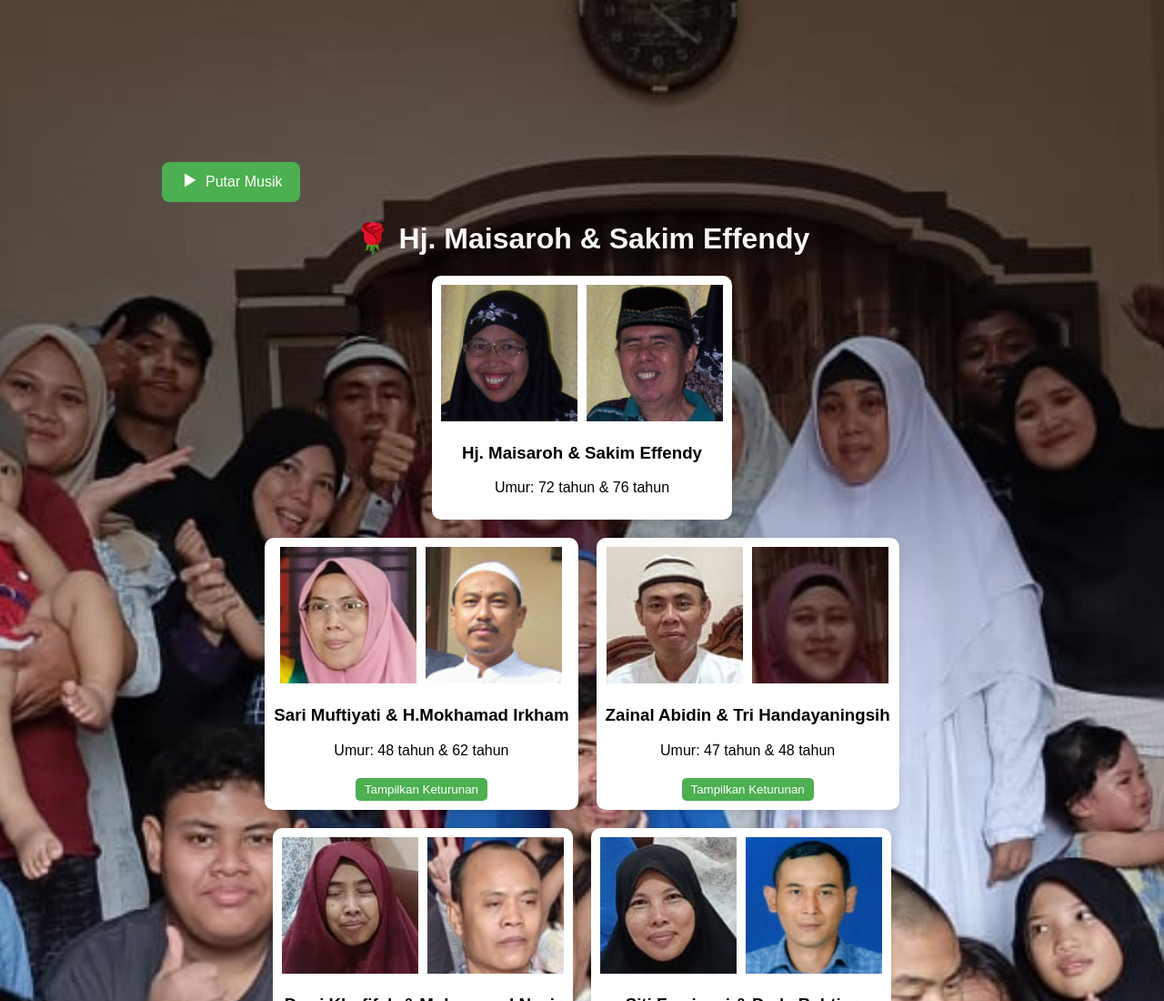
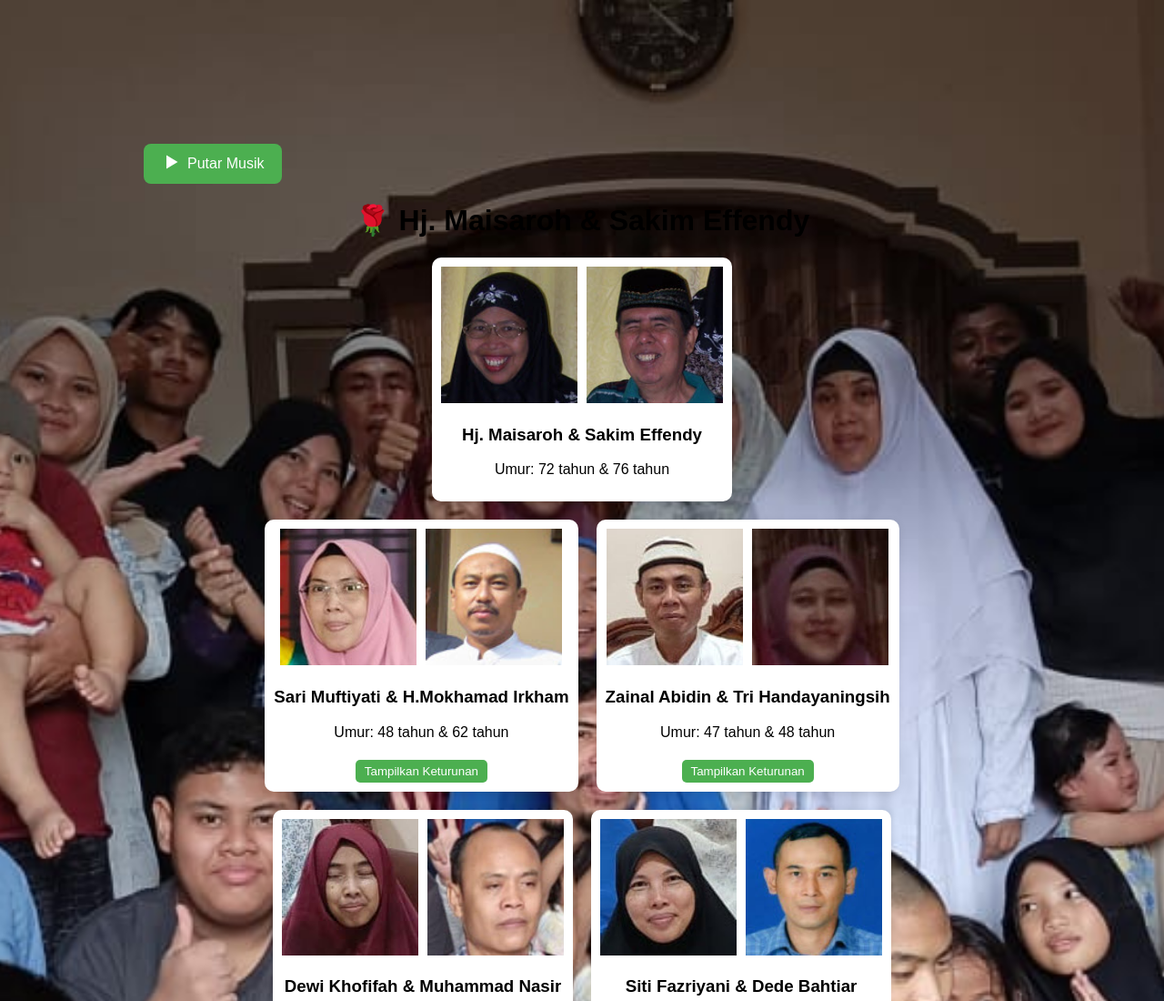
Before and after one commit to hanipmi/silsilahkeluarga, a plain HTML site: page index.html in a window 1280 px wide. Shown: the top 1100 px of the page at 91% size. Drawn offline with Linux system fonts and the light colour scheme.

Commit message:
bug text1

```diff
--- a/index.html
+++ b/index.html
@@ -12,7 +12,7 @@
   background-size: cover;              /* Agar gambar memenuhi seluruh layar */
   background-repeat: no-repeat;        /* Agar tidak diulang */
   background-position: center;         /* Posisi gambar di tengah */
-  padding: 170px;
+  padding: 150px;
     }
     h1 {
       text-align: center;
@@ -135,7 +135,7 @@
     }
   </script>
 
-  <h1 style="color: #f7f6f2;">🌹 Hj. Maisaroh & Sakim Effendy</h1>
+  <h1>🌹 Hj. Maisaroh & Sakim Effendy</h1>
   <div class="tree">
     <div class="level">
       <div class="anggota-container">
```
